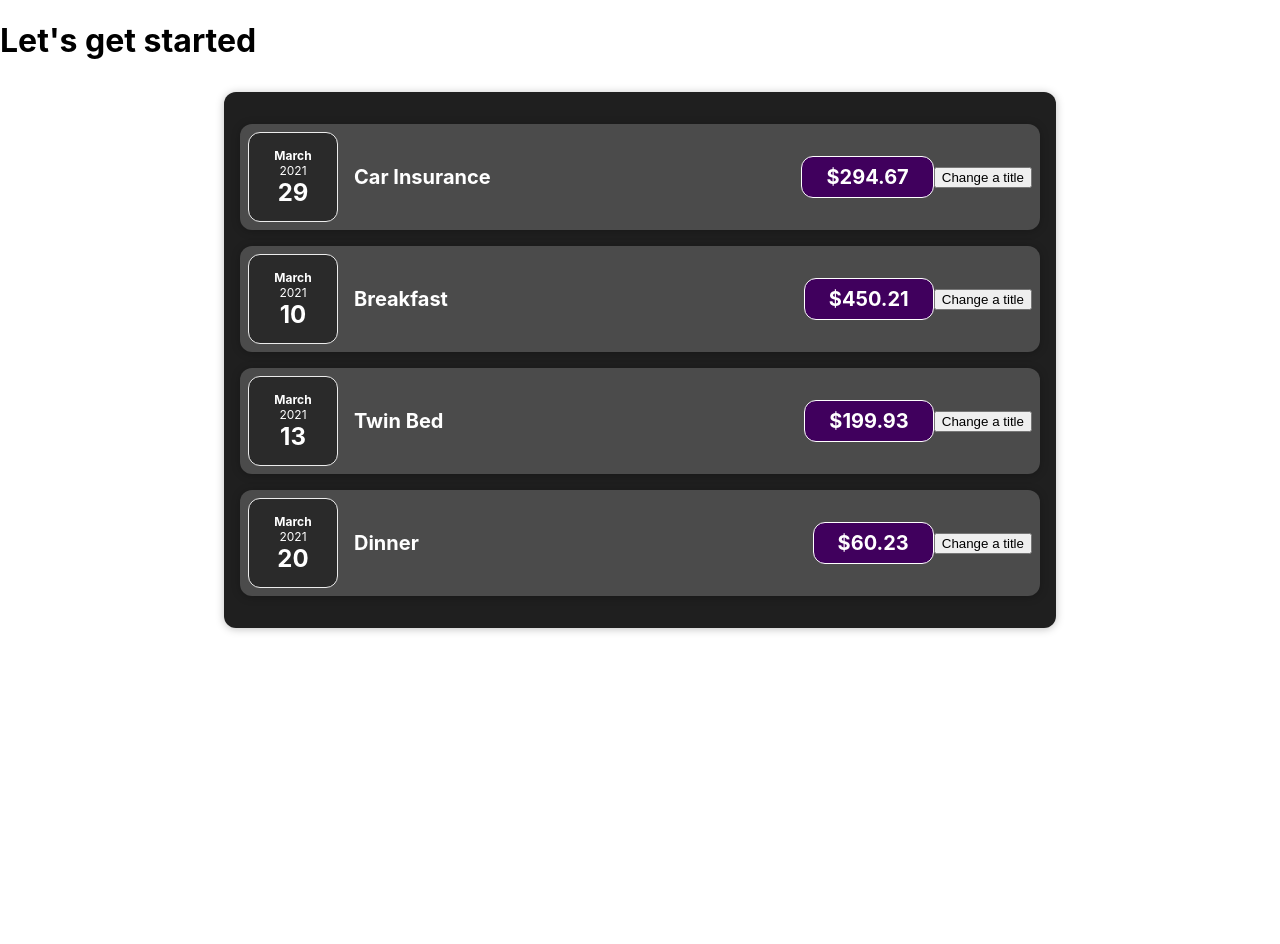
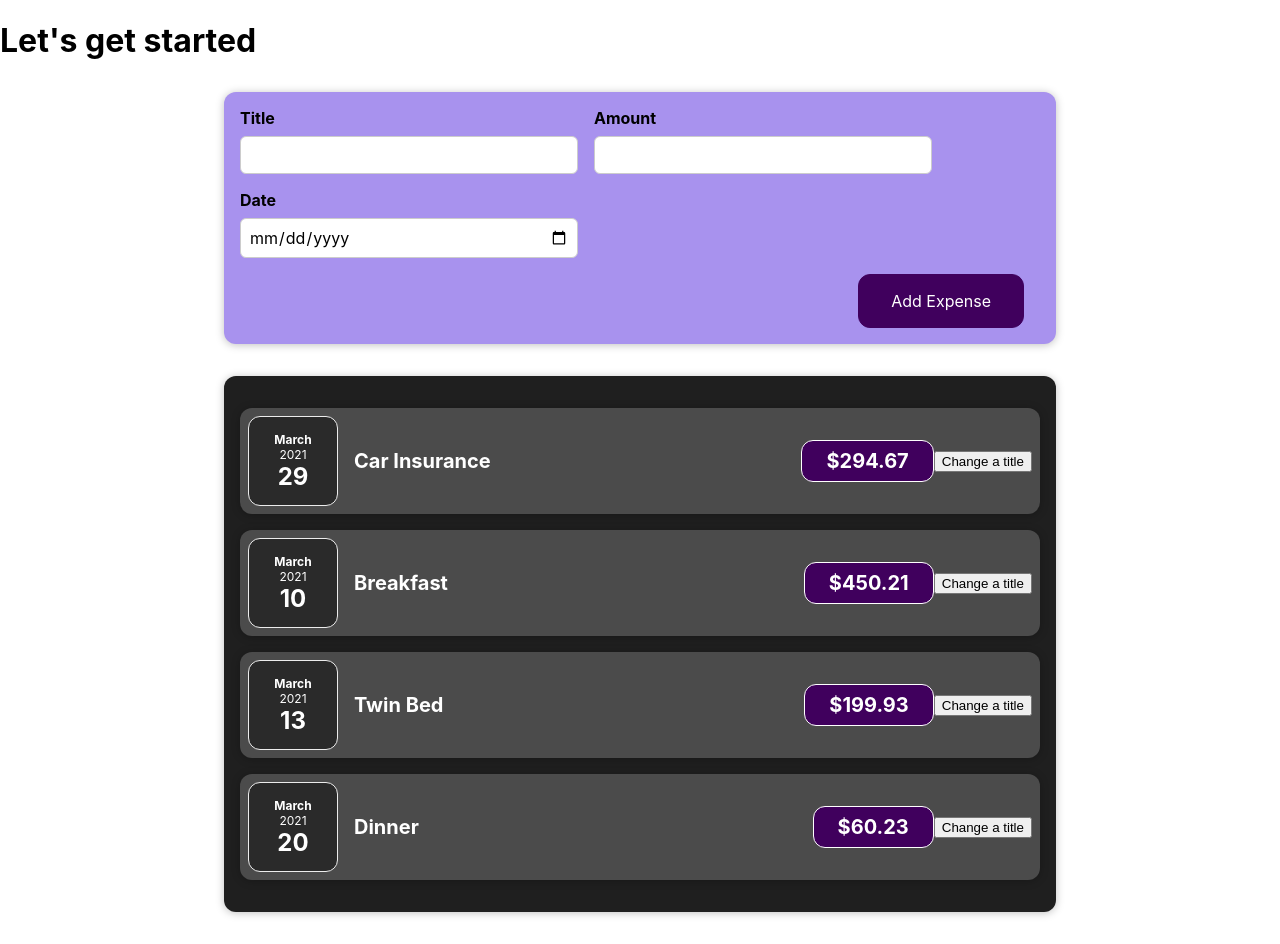
Before and after one commit to worasit/learning-react-complete-guide, a React (Create React App) app: page / in a window 1280 px wide. Before the commit the page ends 800 px from the top, so only its background shows below. Built offline with nearby package versions, Linux system fonts and the light colour scheme.

Commit message:
added expense form input

```diff
--- a/src/App.jsx
+++ b/src/App.jsx
@@ -1,5 +1,6 @@
 import "./App.css";
 import Expenses from "./components/Expenses/Expenses";
+import NewExpense from "./components/NewExpense/NewExpense";
 
 const App = () => {
   const expenses = [
@@ -31,6 +32,7 @@
   return (
     <div>
       <h1>Let's get started</h1>
+      <NewExpense />
       <Expenses items={expenses} />
     </div>
   );
--- /dev/null
+++ b/src/components/NewExpense/ExpenseForm.css
@@ -0,0 +1,26 @@
+.new-expense__controls {
+    display: flex;
+    flex-wrap: wrap;
+    gap: 1rem;
+    margin-bottom: 1rem;
+    text-align: left;
+}
+
+.new-expense__control label {
+    font-weight: bold;
+    margin-bottom: 0.5rem;
+    display: block;
+}
+
+.new-expense__control input {
+    font: inherit;
+    padding: 0.5rem;
+    border-radius: 6px;
+    border: 1px solid #ccc;
+    width: 20rem;
+    max-width: 100%;
+}
+
+.new-expense__actions {
+    text-align: right;
+}
--- /dev/null
+++ b/src/components/NewExpense/ExpenseForm.js
@@ -0,0 +1,28 @@
+import React from "react";
+
+import "./ExpenseForm.css";
+
+const ExpenseForm = (props) => {
+  return (
+    <form>
+      <div className="new-expense__controls">
+        <div className="new-expense__control">
+          <label>Title</label>
+          <input type="text" />
+        </div>
+        <div className="new-expense__control">
+          <label>Amount</label>
+          <input type="number" min="0.01" step="0.01" />
+        </div>
+        <div className="new-expense__control">
+          <label>Date</label>
+          <input type="date" min="2019-01-01" max="2022-12-31" />
+        </div>
+      </div>
+      <div className="new-expense__actions">
+        <button type="submit">Add Expense</button>
+      </div>
+    </form>
+  );
+};
+export default ExpenseForm;
--- /dev/null
+++ b/src/components/NewExpense/NewExpense.css
@@ -0,0 +1,38 @@
+.new-expense {
+    background-color: #a892ee;
+    padding: 1rem;
+    margin: 2rem auto;
+    width: 50rem;
+    max-width: 95%;
+    border-radius: 12px;
+    text-align: center;
+    box-shadow: 0 1px 8px rgba(0, 0, 0, 0.25);
+}
+
+.new-expense button {
+    font: inherit;
+    cursor: pointer;
+    padding: 1rem 2rem;
+    border: 1px solid #40005d;
+    background-color: #40005d;
+    color: white;
+    border-radius: 12px;
+    margin-right: 1rem;
+}
+
+.new-expense button:hover,
+.new-expense button:active {
+    background-color: #510674;
+    border-color: #510674;
+}
+
+.new-expense button.alternative {
+    color: #220131;
+    border-color: transparent;
+    background-color: transparent;
+}
+
+.new-expense button.alternative:hover,
+.new-expense button.alternative:active {
+    background-color: #ddb3f8;
+}
--- /dev/null
+++ b/src/components/NewExpense/NewExpense.js
@@ -0,0 +1,14 @@
+import React from "react";
+import "./NewExpense.css";
+
+import ExpenseForm from "./ExpenseForm";
+
+const NewExpense = (props) => {
+  return (
+    <div className="new-expense">
+      <ExpenseForm />
+    </div>
+  );
+};
+
+export default NewExpense;
```
